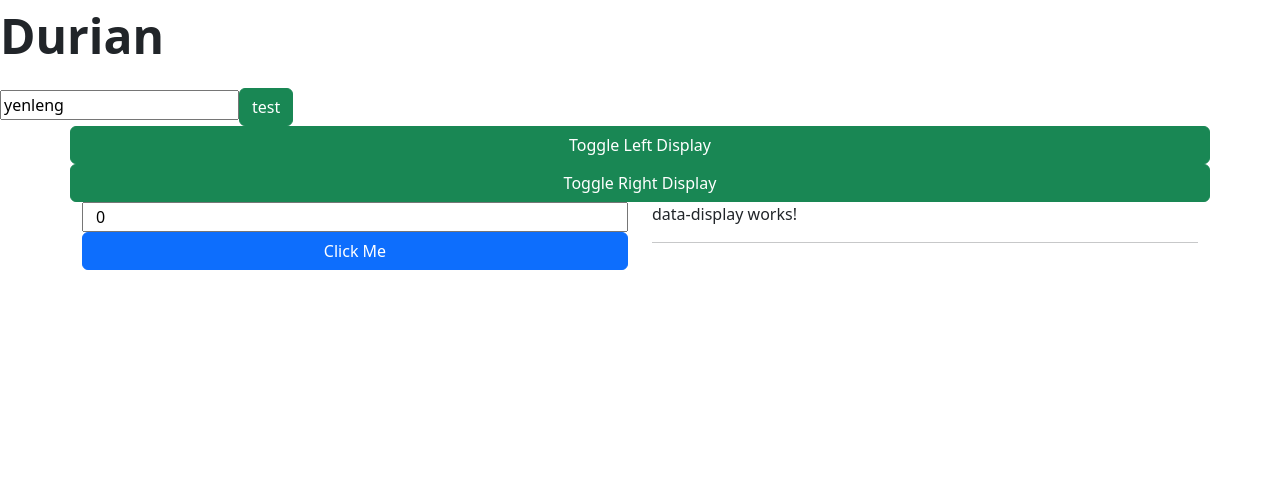
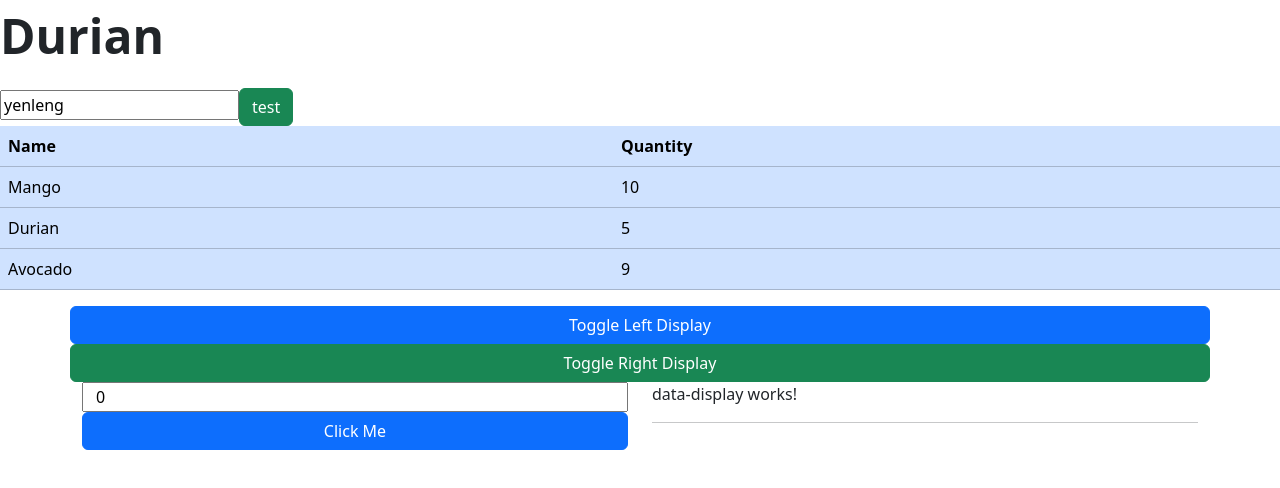
Before and after one commit to luviein/csf_day1, an Angular app: page / in a window 1280 px wide. Shown: the top 488 px of the page. Built offline with nearby package versions, Linux system fonts and the light colour scheme.

Commit message:
add ngFor loop

```diff
--- a/src/app/app.component.html
+++ b/src/app/app.component.html
@@ -5,7 +5,7 @@
 <!-- child emit data to parent -->
 <div class="container">
   <div class="row">
-    <button class="btn btn-success" (click)="ToggleLeft()">Toggle Left Display</button>
+    <button class="btn btn-primary" (click)="ToggleLeft()">Toggle Left Display</button>
     <button class="btn btn-success" (click)="ToggleRight()">Toggle Right Display</button>
   </div>
   <div class="row">
--- a/src/app/components/fruits/fruits.component.html
+++ b/src/app/components/fruits/fruits.component.html
@@ -1,5 +1,20 @@
-<p [style.font-weight]="fontWeight" [style.font-size]="fontSize">{{fruit}}</p>
+<p [style.font-weight]="fontWeight" [style.font-size]="fontSize">{{fruit1}}</p>
 <input type="text" name="name" [value]="fullName">
 <!-- button.btn.btn-sucess -->
 
 <button (click)="testClick()" class="btn btn-success">test</button>
+
+<table class="table table-primary">
+  <thead>
+    <tr>
+      <th>Name</th>
+      <th>Quantity</th>
+    </tr>
+  </thead>
+  <tbody>
+    <tr *ngFor="let fruit of fruits" >
+      <td>{{fruit.name}}</td>
+      <td>{{fruit.quantity}}</td>
+    </tr>
+  </tbody>
+</table>
--- a/src/app/components/fruits/fruits.component.ts
+++ b/src/app/components/fruits/fruits.component.ts
@@ -1,14 +1,15 @@
-import { Component } from '@angular/core';
+import { Component, OnInit } from '@angular/core';
 
 @Component({
   selector: 'app-fruits',
   templateUrl: './fruits.component.html',
   styleUrls: ['./fruits.component.css']
 })
-export class FruitsComponent {
+export class FruitsComponent implements OnInit {
+
   // Optional to put semicolon
 
-  fruit: string = "Durian";
+  fruit1: string = "Durian";
 
   fullName: string = "yenleng";
 
@@ -20,5 +21,14 @@ export class FruitsComponent {
     console.log("Button Test Clicked")
   };
 
+  //instantiating array in JS complies to following structure below
+  fruits: {name: string, quantity: number}[] = [];
+
+  //manually push to populate array above
+  ngOnInit(): void {
+    this.fruits.push({name: "Mango", quantity: 10});
+    this.fruits.push({name: "Durian", quantity: 5});
+    this.fruits.push({name: "Avocado", quantity: 9});
+  }
 
 }
```
Also changed, not shown: 1 other file (tests, documents, lock files or other folders).
